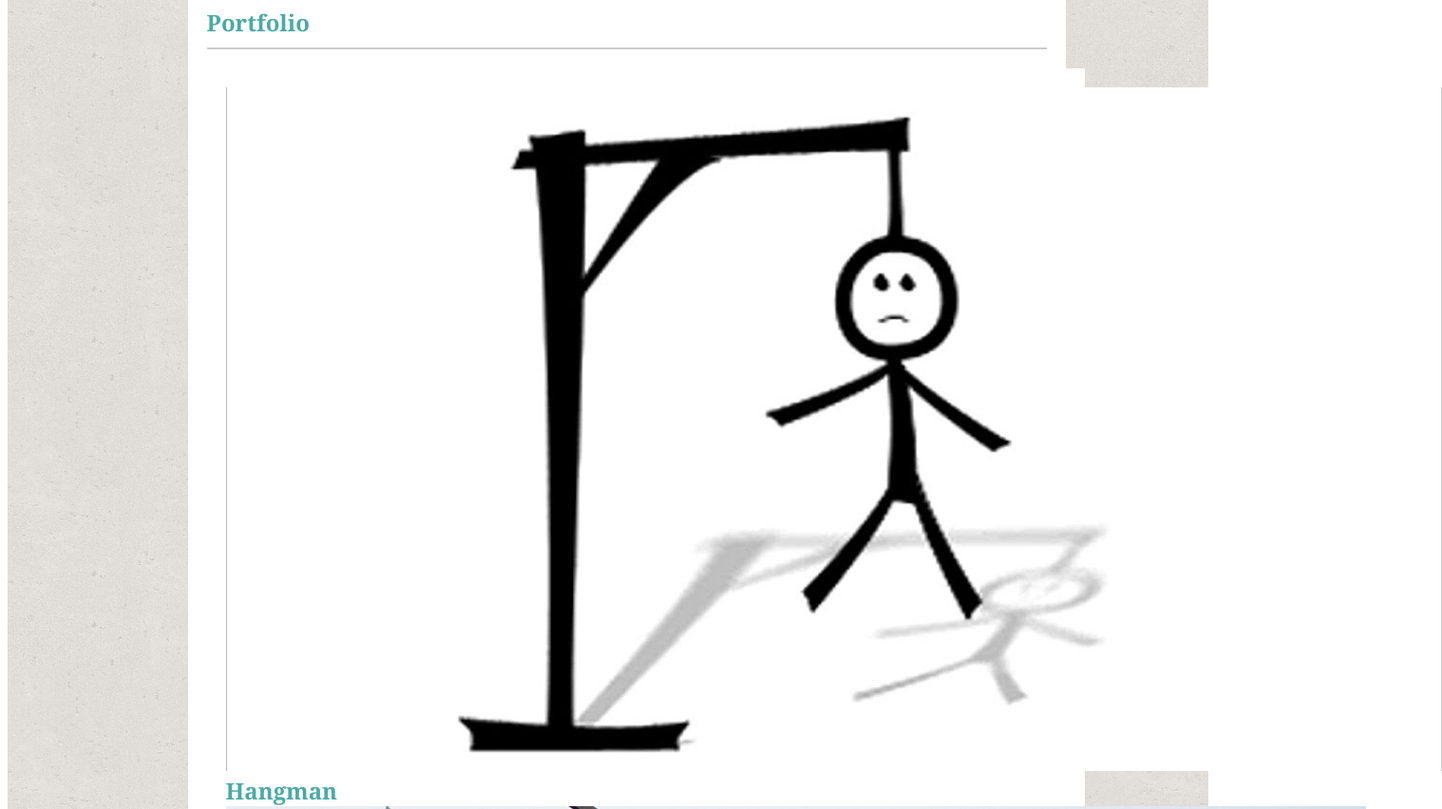
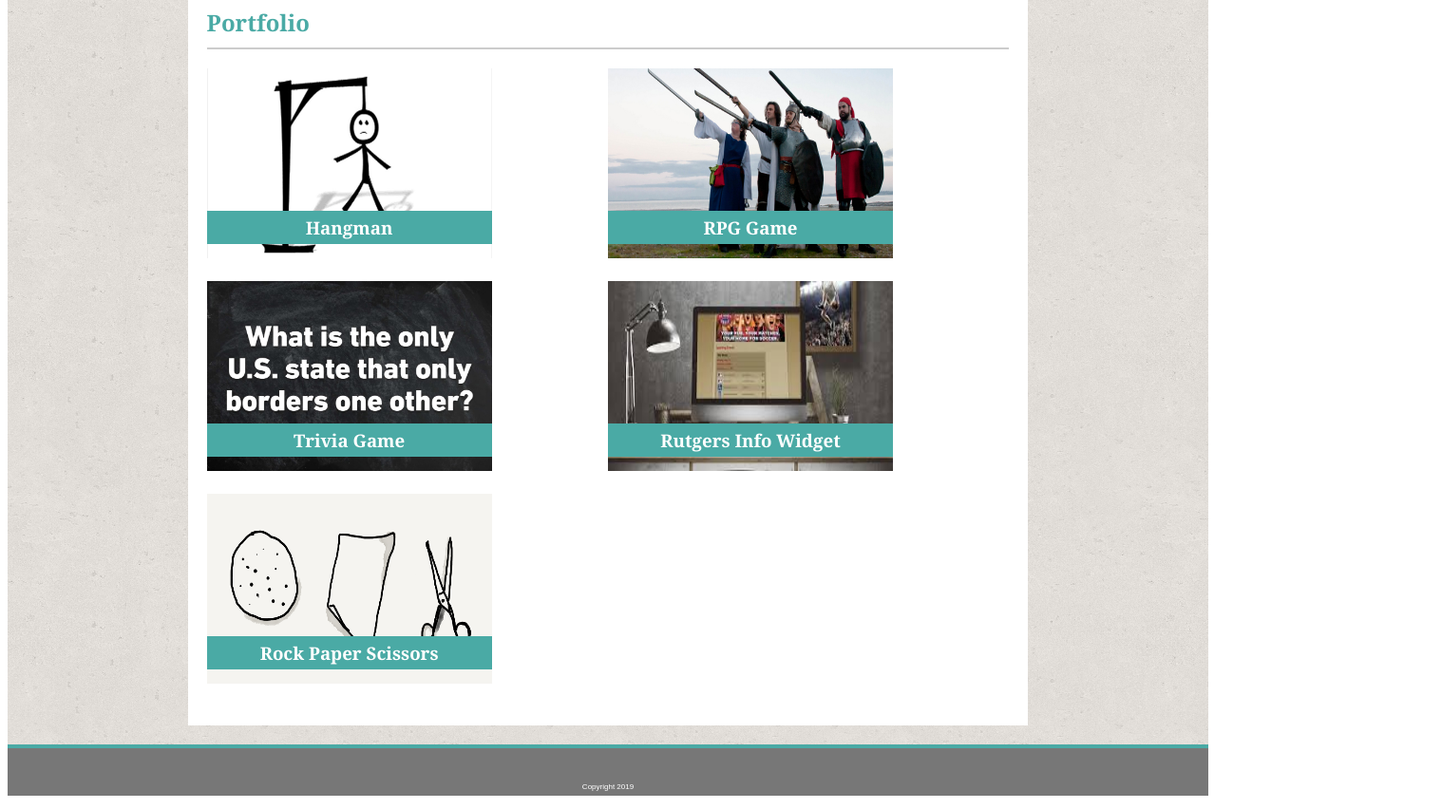
Before and after one commit to Ctucker9233/Ctucker9233.github.io, a plain HTML site: page portfolio.html in a window 1280 px wide. Shown: the part 126-978 px from the top of the page at 95% size, 1518 px wide, since content can reach past the window. Drawn offline with Linux system fonts and the light colour scheme.

Commit message:
Adding final styles to portfolio page

```diff
--- a/assets/CSS/style.css
+++ b/assets/CSS/style.css
@@ -53,6 +53,7 @@ header{
     padding: 20px;
     margin-top: 20px;
     margin-bottom: 20px;
+    width: 100%;
     background-color: #ffffff;
     top: 20px;
 }
@@ -80,10 +81,6 @@ header{
 }
 
 /*Contact Page Styles*/
-.main{
-    width: 100%;
-}
-
 .contact-form{
     margin-top: 20px;
     width: 100%;
@@ -104,11 +101,42 @@ header{
     border: none;
 }
 
+/*Portfolio page styles*/
+.gallery{
+    width: 100%;
+    margin-top: 20px;
+    display: flex;
+    flex-flow: row wrap;
+}
+
+.gallery-image{
+    width: 50%;
+    justify-content: space-between;
+    padding-bottom: 20px;
+    position: relative;
+    justify-content: center;
+}
+
+.gallery-image h3{
+    position: absolute;
+    z-index: 2;
+    top: 150px;
+    background-color: #4aaaa5;
+    color: white;
+    width: 300px;
+    padding: 5px 0;
+    text-align: center;
+}
+
+.gallery-image img{
+    width: 300px;
+    height: 200px;
+}
 
 /* footer style*/
 .footer{
     background-color: #777777;
-    padding: 20px;
+    height: 50px;
     display: flex;
     justify-content: center;
     align-content: flex-end;
@@ -117,4 +145,7 @@ header{
 .footer p{
     color: white;
     margin: 0;
+    font-size: 8px;
+    align-self: flex-end;
+    padding: 5px;
 }
--- a/portfolio.html
+++ b/portfolio.html
@@ -35,26 +35,26 @@
                     <h1>Portfolio</h1>
                 </div>
                 <!--Portfolio project images-->
-                <section class="main gallery">
+                <section class="gallery">
                     <div class="gallery-image">
                         <img src="assets/images/Hangman.jpg" alt="Hangman">
-                        <h2>Hangman</h2>
+                        <h3>Hangman</h3>
                     </div>
                     <div class="gallery-image">
                         <img src="assets/images/role_playing.jpg" alt="RPG Game">
-                        <h2>RPG Game</h2>
+                        <h3>RPG Game</h3>
                     </div>
                     <div class="gallery-image">
                         <img src="assets/images/Trivia.jpg" alt="Trivia Game">
-                        <h2>Trivia Game</h2>
+                        <h3>Trivia Game</h3>
                     </div>
                     <div class="gallery-image">
                         <img src="assets/images/info.jpg" alt="Rutgers Info Widget">
-                        <h2>Rutgers Info Widget</h2>
+                        <h3>Rutgers Info Widget</h3>
                     </div>
                     <div class="gallery-image">
                         <img src="assets/images/rock-paper-scissors-items.png" alt="Rock Paper Scissors">
-                        <h2>Rock Paper Scissors</h2>
+                        <h3>Rock Paper Scissors</h3>
                     </div>
                 </section>
             </section>
```
